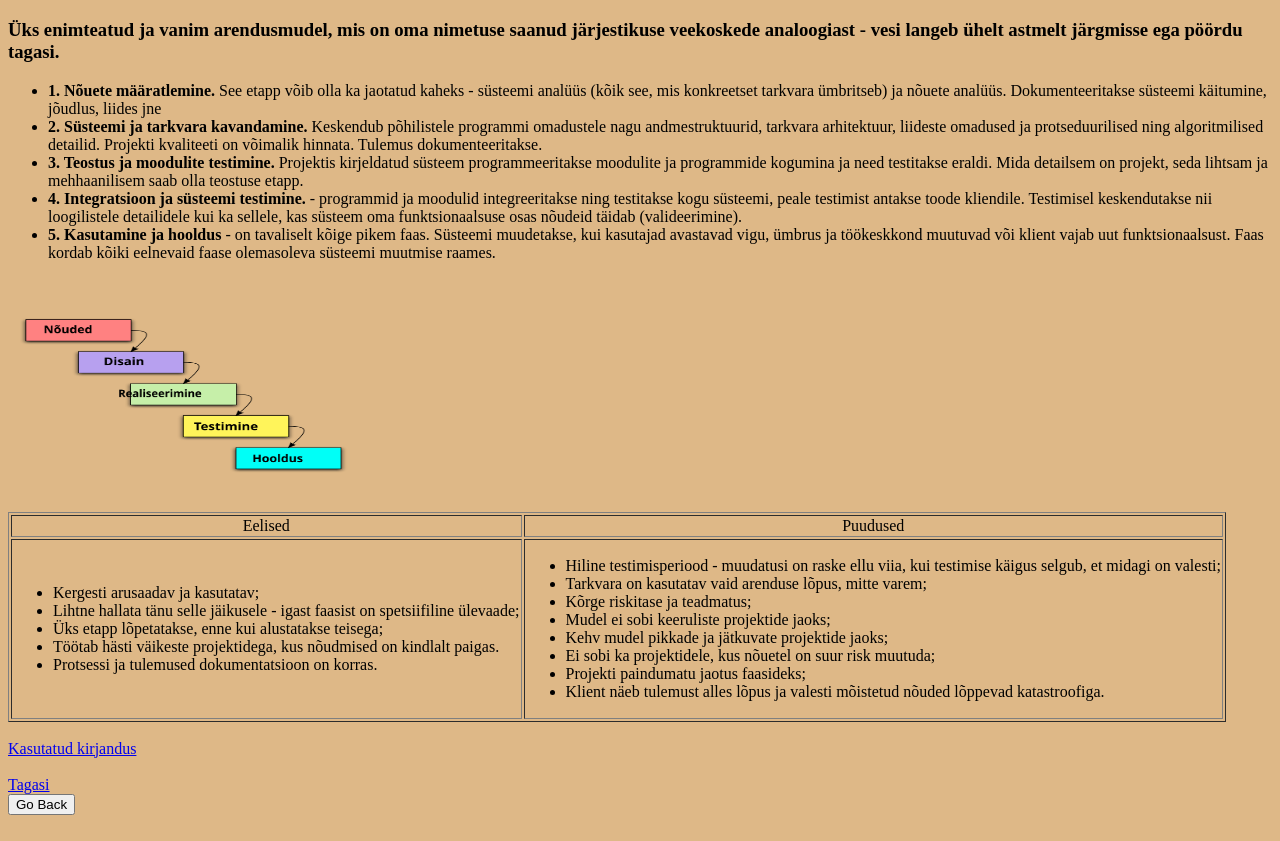
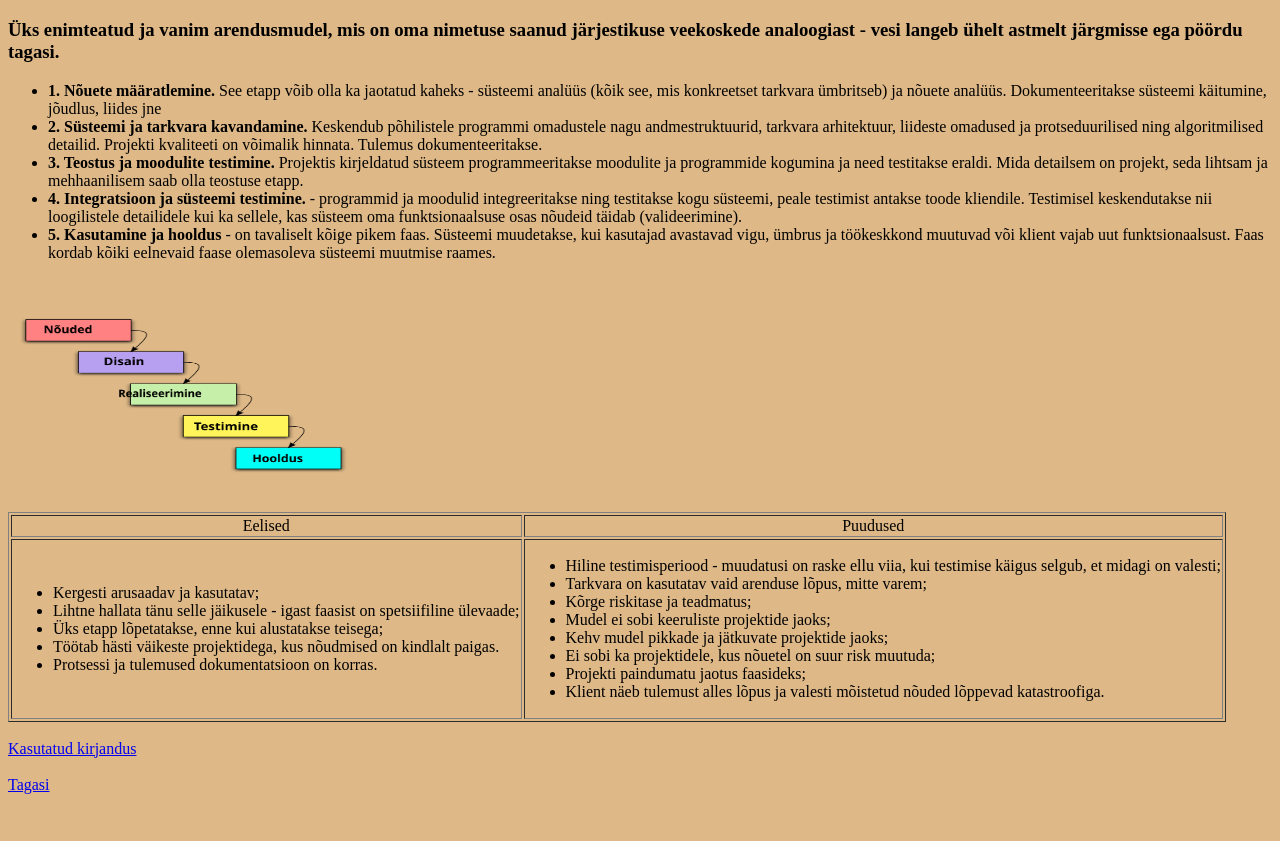
Before and after one commit to corvert/TaapTARge24, a plain HTML site: page elutsykkel/waterfall.html in a window 1280 px wide. Shown: the part 61-902 px from the top of the page. Drawn offline with Linux system fonts and the light colour scheme.

Commit message:
Nuppu eemaldus

```diff
--- a/elutsykkel/waterfall.html
+++ b/elutsykkel/waterfall.html
@@ -75,7 +75,6 @@
     <br>
 <a href="javascript:window.history.back();">Tagasi</a>
 <br>
-<button href:="../index.html">Go Back</button>
 <br>
 <br>
 </body>
```
